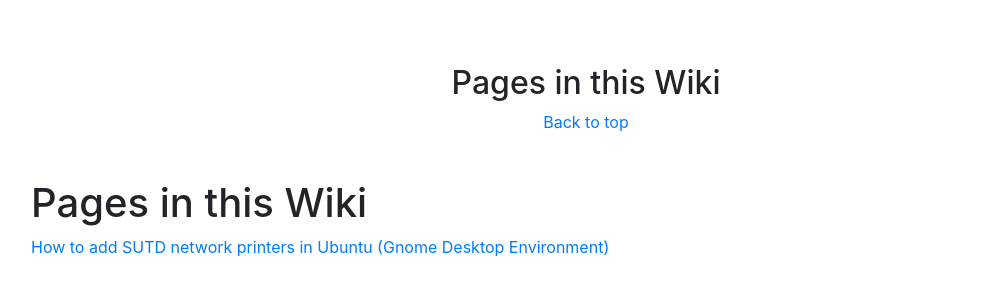
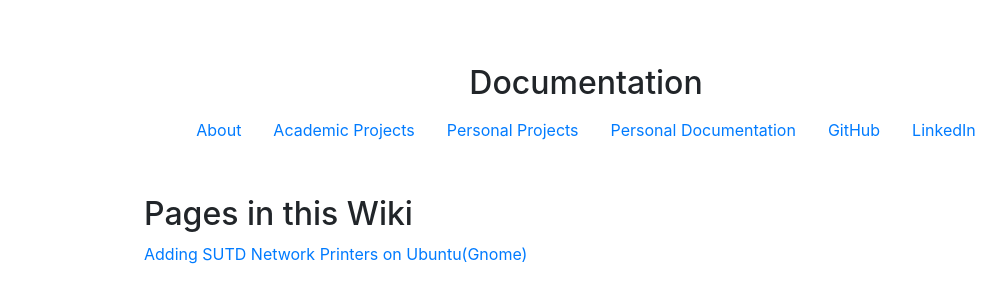
Before and after one commit to weighanchor4414/Documentations, a Jekyll site: the page built from docs/index.markdown, in a window 1280 px wide. Shown: the top 303 px of the page, without its empty margins (54-1060 px from the left). Built offline with Jekyll 4.4.1, drawn with Linux system fonts in a browser that asks for light colours; our own code applies the rules of GitHub Pages for plain Markdown files.

Commit message:
Changed main documentations page

```diff
--- a/docs/index.markdown
+++ b/docs/index.markdown
@@ -2,7 +2,5 @@
 # Feel free to add content and custom Front Matter to this file.
 # To modify the layout, see https://jekyllrb.com/docs/themes/#overriding-theme-defaults
 
-layout: default
+layout: home
 ---
-# Pages in this Wiki
-[How to add SUTD network printers in Ubuntu (Gnome Desktop Environment)](https://www.weighanchor.xyz/Documentations/adding_sutd_network_printers_gnome)
```
